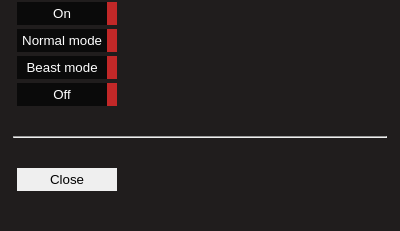
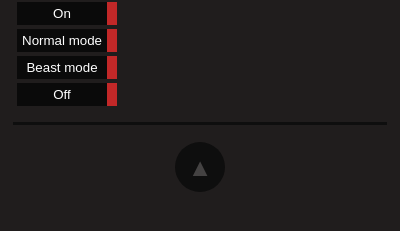
Before and after one commit to Alkhioz/-ahui, a browser extension: page popup.html in a window 400 px wide. Shown: the part 81-312 px from the top of the page. Drawn offline with Linux system fonts and the light colour scheme.

Commit message:
starting the style change

```diff
--- a/popup.html
+++ b/popup.html
@@ -15,10 +15,9 @@
         <button id='mod_normal' class="button enable">Normal mode</button>
         <button id='mod_beast' class="button enable">Beast mode</button>
         <button id='off' class="button enable">Off</button>
-        <br>
+
         <hr>
-        <br>
-        <button id='close' class="button">Close</button>
+        <button id='close' class="closeBtn">&#9650;</button>
     </div>
     <script src="popup.js"></script>
 </body>
--- a/style.css
+++ b/style.css
@@ -26,3 +26,23 @@ body {
 .header {
     text-align: center;
 }
+.closeBtn{
+    background-color: rgb(14, 14, 14);
+    border: none;
+    color: rgb(68, 66, 66);
+    display: block;
+    text-align: center;
+    margin: auto;
+    width: 50px;
+    height: 50px;
+    border-radius: 50%;
+    font-size: 25px;
+}
+hr {
+    display: block;
+    height: 1px;
+    border: 0;
+    border-top: 3px solid rgb(14, 14, 14);
+    margin: 1em 0;
+    padding: 0;
+}
```
Also changed, not shown: manifest.json.
